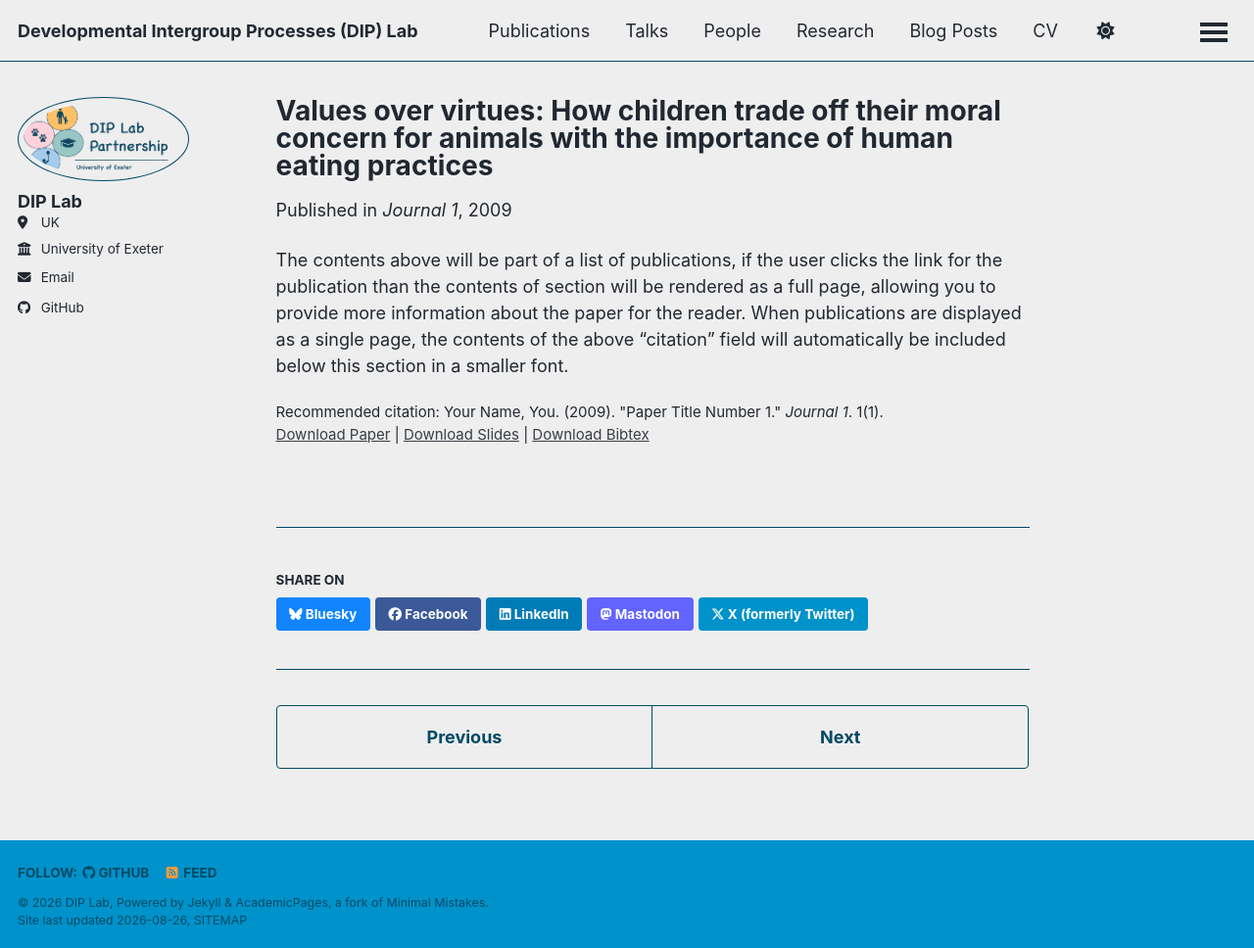
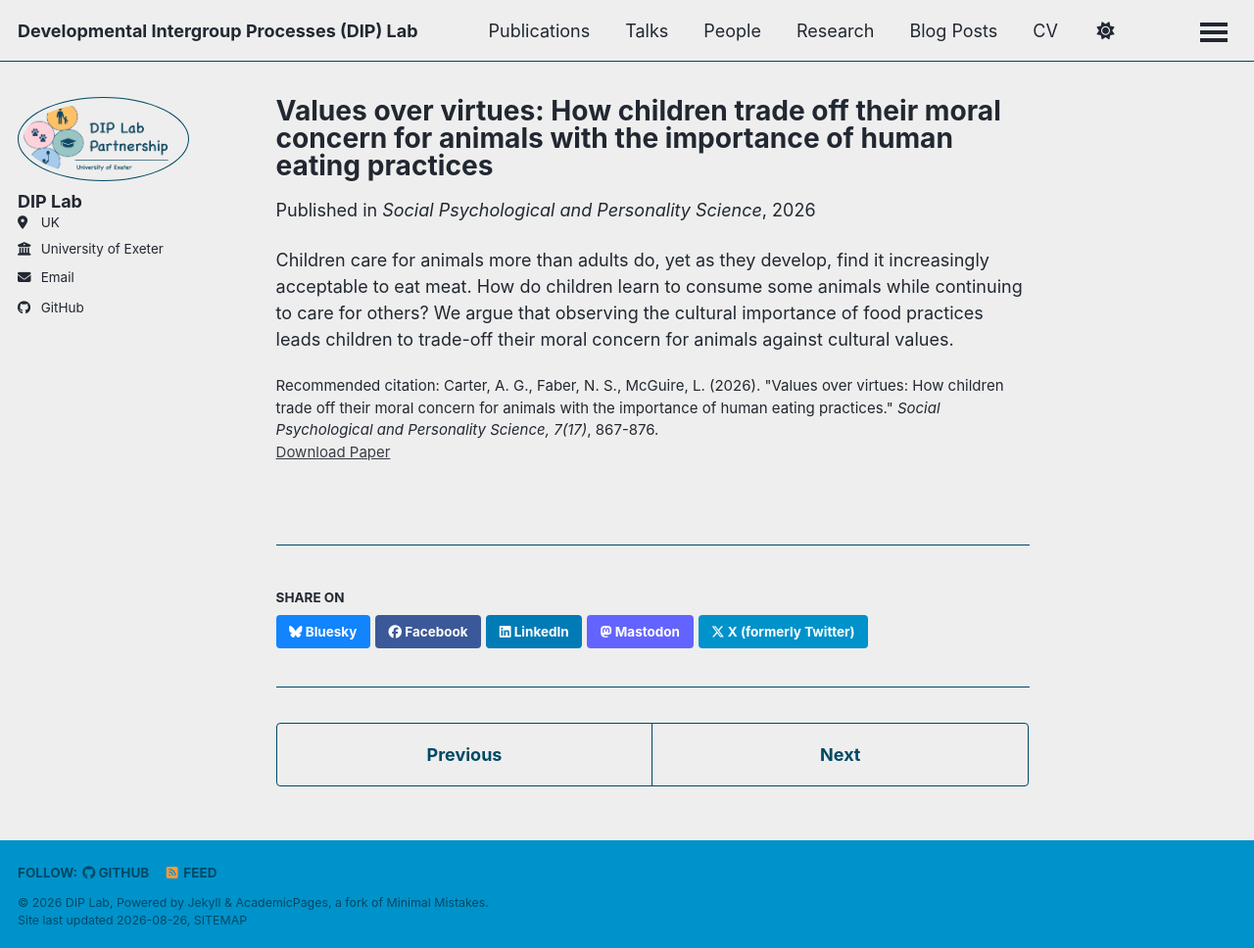
Before and after one commit to Developmental-Intergroup-Processes-Lab/Developmental-Intergroup-Processes-Lab.github.io, a Jekyll site: the page built from _publications/2009-10-01-paper-title-number-1.md, in a window 1280 px wide and 968 px high. Shown: the whole window at 98% size. Built offline with Jekyll 4.4.1, drawn with Linux system fonts in a browser that asks for light colours; a style sheet for code colours, icons or effects is not loaded.

Commit message:
Update 2009-10-01-paper-title-number-1.md

```diff
--- a/_publications/2009-10-01-paper-title-number-1.md
+++ b/_publications/2009-10-01-paper-title-number-1.md
@@ -2,13 +2,11 @@
 title: "Values over virtues: How children trade off their moral concern for animals with the importance of human eating practices"
 collection: publications
 category: manuscripts
-permalink: /publication/2009-10-01-paper-title-number-1
-excerpt: 'This paper is about the number 1. The number 2 is left for future work.'
-date: 2009-10-01
-venue: 'Journal 1'
-slidesurl: 'https://academicpages.github.io/files/slides1.pdf'
-paperurl: 'https://academicpages.github.io/files/paper1.pdf'
-bibtexurl: 'https://academicpages.github.io/files/bibtex1.bib'
-citation: 'Your Name, You. (2009). &quot;Paper Title Number 1.&quot; <i>Journal 1</i>. 1(1).'
+research_area: "Animals and Nature"
+permalink: /publication/2026-values-over-virtues
+date: 2026-09-01
+venue: 'Social Psychological and Personality Science'
+paperurl: 'https://doi.org/xxxxx'
+citation: 'Carter, A. G., Faber, N. S., McGuire, L. (2026). "Values over virtues: How children trade off their moral concern for animals with the importance of human eating practices." <i>Social Psychological and Personality Science, 7(17)</I>, 867-876.'
 ---
-The contents above will be part of a list of publications, if the user clicks the link for the publication than the contents of section will be rendered as a full page, allowing you to provide more information about the paper for the reader. When publications are displayed as a single page, the contents of the above "citation" field will automatically be included below this section in a smaller font.
+Children care for animals more than adults do, yet as they develop, find it increasingly acceptable to eat meat. How do children learn to consume some animals while continuing to care for others? We argue that observing the cultural importance of food practices leads children to trade-off their moral concern for animals against cultural values.
```
